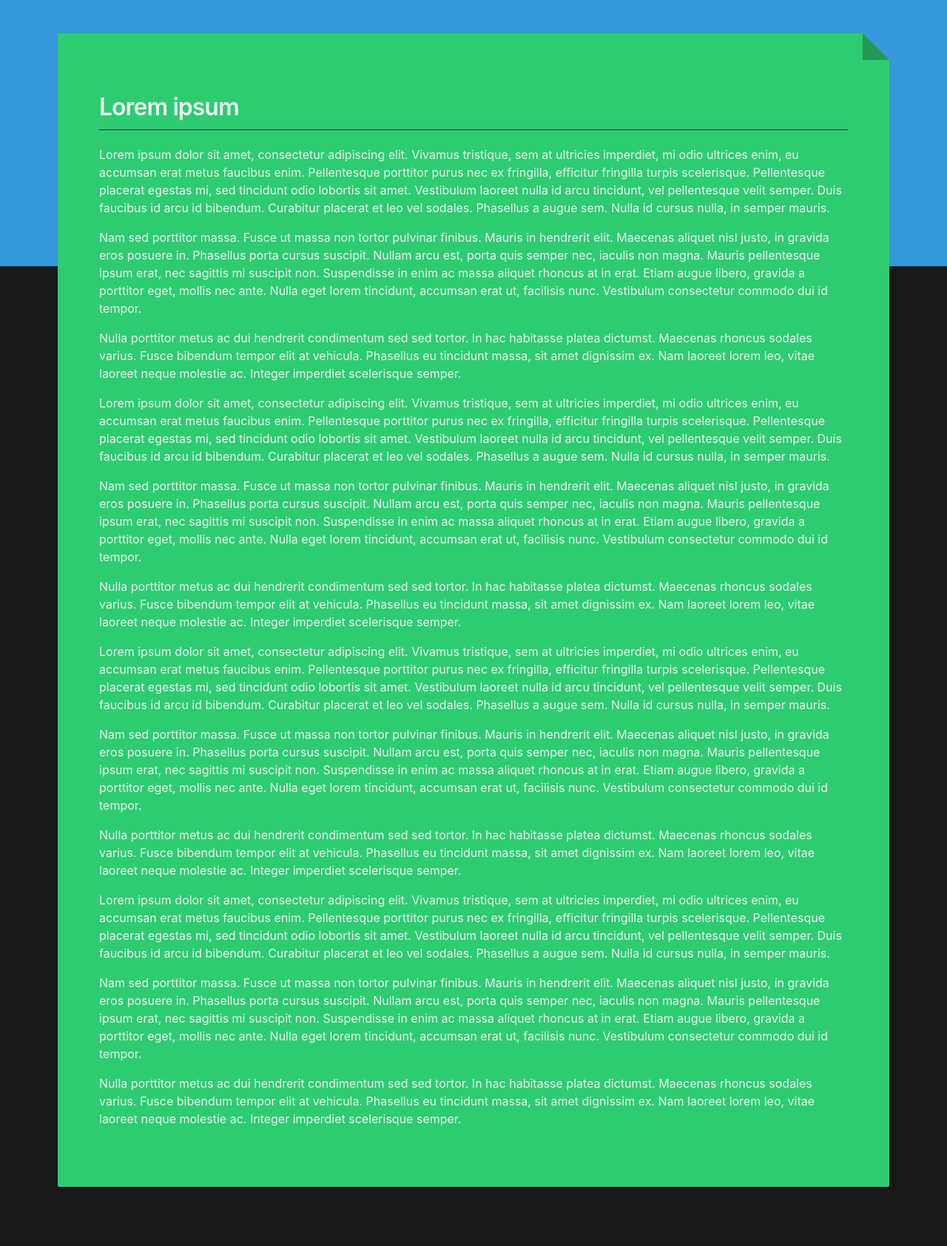
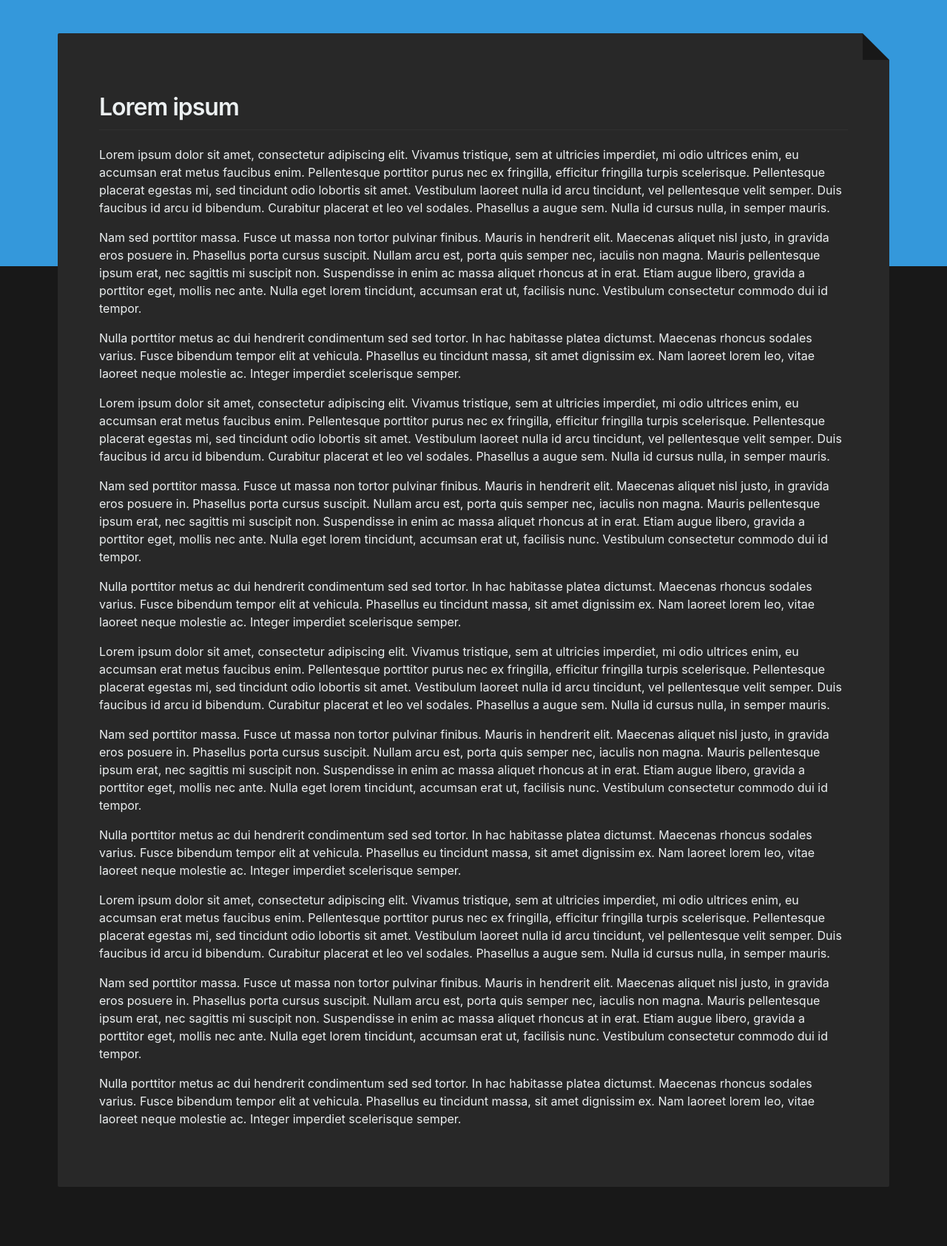
Before and after one commit to AlexFlipnote/Modesta, a Jekyll site: the page built from _pages/examples/paper.html, in a window 1280 px wide. Shown: the whole page at 74% size. Built offline with Jekyll 4.4.1, drawn with Linux system fonts in a browser that asks for light colours.

Commit message:
Fixed default colours to example

```diff
--- a/_pages/examples/paper.html
+++ b/_pages/examples/paper.html
@@ -7,7 +7,7 @@ description: A nice looking paper layout
 ---
 <div class="paper-container">
   <div class="ribbon"></div>
-  <div class="paper emerald-paper markdown-container">
+  <div class="paper markdown-container">
     <h1>Lorem ipsum</h1>
     {% for num in (1..4) %}
       <p>
```
Lines whose indentation alone changed are shown as unchanged.
